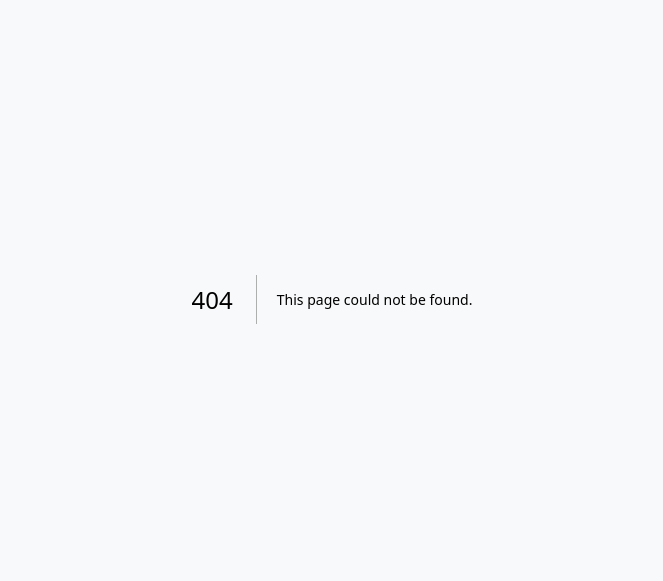
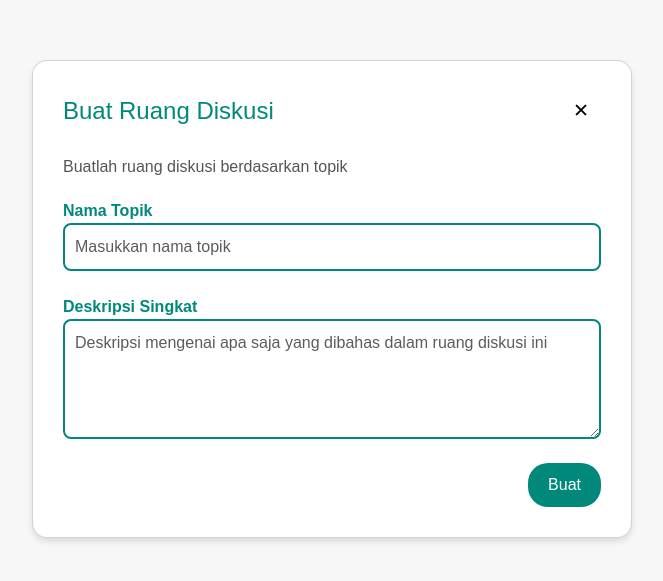
Before and after one commit to lluuvvii/hackathon_learning_space, a Next.js app: page /community/create in a window 1280 px wide. Before the commit this address had no page. Shown: the part 101-682 px from the top of the page, without its empty margins (308-971 px from the left). Built offline with nearby package versions, Linux system fonts and the light colour scheme.

Commit message:
create create room community page

```diff
--- /dev/null
+++ b/src/app/community/create/page.tsx
@@ -0,0 +1,116 @@
+"use client"
+
+import React from "react";
+import Head from "next/head";
+
+const BuatRuang = () => {
+  return (
+    <>
+      <Head>
+        <title>Buat Ruang Diskusi</title>
+        <meta name="description" content="Halaman untuk membuat ruang diskusi baru" />
+      </Head>
+      <div
+        className="d-flex align-items-center justify-content-center"
+        style={{
+          height: "100vh",
+          backgroundColor: "#F7F7F7",
+          padding: "20px",
+        }}
+      >
+        <div
+          className="card"
+          style={{
+            width: "100%",
+            maxWidth: "600px",
+            borderRadius: "15px",
+            padding: "30px",
+            backgroundColor: "#fff",
+            boxShadow: "0px 4px 6px rgba(0, 0, 0, 0.1)",
+          }}
+        >
+          <div className="d-flex justify-content-between align-items-center mb-4">
+            <h2 style={{ color: "#00897B", margin: "0", fontSize: "1.5rem" }}>
+              Buat Ruang Diskusi
+            </h2>
+            <button
+              className="btn"
+              style={{
+                fontSize: "1.2rem",
+                color: "#000",
+                background: "none",
+                border: "none",
+                cursor: "pointer",
+              }}
+              onClick={() => window.history.back()}
+            >
+              ✕
+            </button>
+          </div>
+          <p style={{ color: "#555", fontSize: "1rem", marginBottom: "20px" }}>
+            Buatlah ruang diskusi berdasarkan topik
+          </p>
+          <form>
+            {/* Nama Topik */}
+            <div className="mb-4">
+              <label
+                htmlFor="namaTopik"
+                style={{ display: "block", fontWeight: "bold", color: "#00897B" }}
+              >
+                Nama Topik
+              </label>
+              <input
+                type="text"
+                id="namaTopik"
+                className="form-control"
+                style={{
+                  border: "2px solid #00897B",
+                  borderRadius: "8px",
+                  padding: "10px",
+                }}
+                placeholder="Masukkan nama topik"
+              />
+            </div>
+            {/* Deskripsi Singkat */}
+            <div className="mb-4">
+              <label
+                htmlFor="deskripsiSingkat"
+                style={{ display: "block", fontWeight: "bold", color: "#00897B" }}
+              >
+                Deskripsi Singkat
+              </label>
+              <textarea
+                id="deskripsiSingkat"
+                className="form-control"
+                style={{
+                  border: "2px solid #00897B",
+                  borderRadius: "8px",
+                  padding: "10px",
+                }}
+                placeholder="Deskripsi mengenai apa saja yang dibahas dalam ruang diskusi ini"
+                rows={4}
+              ></textarea>
+            </div>
+            {/* Tombol Buat */}
+            <div className="d-flex justify-content-end">
+              <button
+                type="submit"
+                className="btn btn-success"
+                style={{
+                  borderRadius: "20px",
+                  padding: "10px 20px",
+                  backgroundColor: "#00897B",
+                  border: "none",
+                }}
+              >
+                Buat
+              </button>
+            </div>
+          </form>
+        </div>
+      </div>
+    </>
+  );
+};
+
+export default BuatRuang;
--- a/src/app/community/page.tsx
+++ b/src/app/community/page.tsx
@@ -1,9 +1,11 @@
 "use client";
 import Image from "next/image";
 import Link from "next/link";
+import { useRouter } from "next/navigation";
 import React from "react";
 
 export default function Komunitas() {
+  const router = useRouter()
   return (
     <div style={{ fontFamily: "Arial, sans-serif", minHeight: "100vh", display: "flex", flexDirection: "column" }}>
       {/* Navbar */}
@@ -42,6 +44,7 @@ export default function Komunitas() {
         <p className="text-dark">Ikuti Ruang untuk menjelajahi informasi mengenai hackathon.</p>
         <div style={{ display: "flex", gap: "10px", justifyContent: "center", marginTop: "15px" }}>
           <button
+            onClick={() => router.push('/community/create')}
             style={{
               backgroundColor: "#007c70",
               color: "#ffffff",
```
